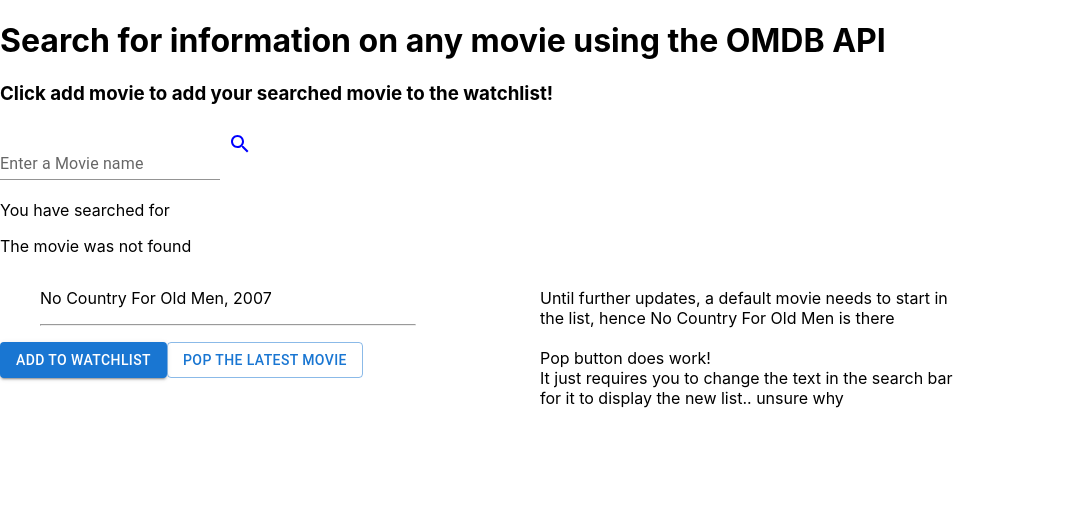
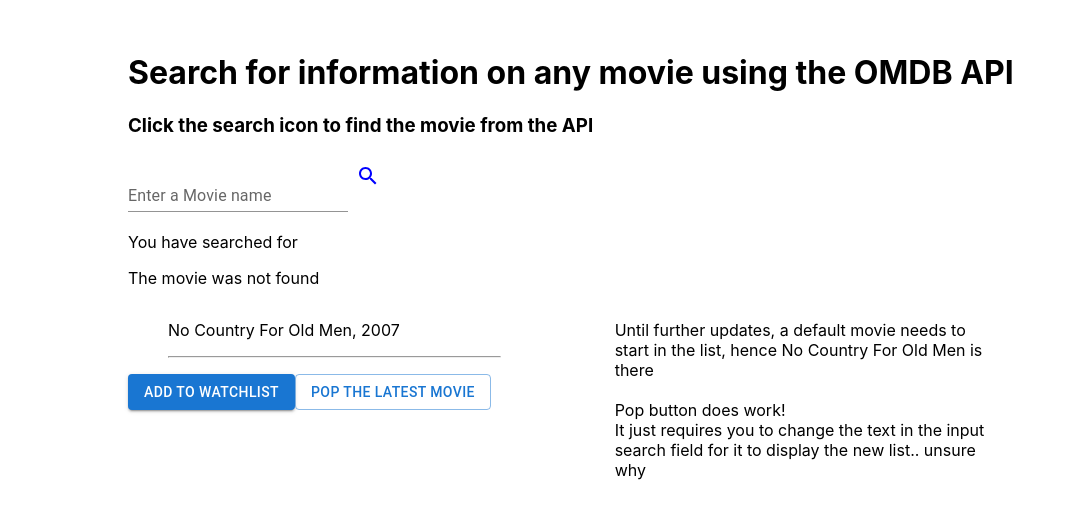
Before and after one commit to leo-wood/Phase-2-Projects, a React (Create React App) app in the folder FrontendProject/my-app/: page / in a window 1280 px wide. Shown: the top 518 px of the page, without its empty margins (0-1075 px from the left). Built offline with nearby package versions, Linux system fonts and the light colour scheme.

Commit message:
Added CSS padding

```diff
--- a/FrontendProject/my-app/src/App.css
+++ b/FrontendProject/my-app/src/App.css
@@ -28,6 +28,17 @@
   color: #61dafb;
 }
 
+#main-body {
+  padding-left: 10vw;
+  padding-top: 2.5vw;
+
+}
+
+#search-results {
+  padding: 1em;
+}
+
+
 @keyframes App-logo-spin {
   from {
     transform: rotate(0deg);
--- a/FrontendProject/my-app/src/App.tsx
+++ b/FrontendProject/my-app/src/App.tsx
@@ -45,13 +45,13 @@ function App() {
 
   return (
 
-    <div>
+    <div id="main-body">
         <h1>
             Search for information on any movie using the OMDB API
         </h1>
 
         <h3>
-          Click add movie to add your searched movie to the watchlist!
+          Click the search icon to find the movie from the API
         </h3>
 
 
@@ -83,13 +83,10 @@ function App() {
 
         <p>You have searched for {movieName}</p>
 
-
-
-
-
           {movieInfo === undefined ? (
             <p>The movie was not found</p>
           ) : (
+            <div id="search-results">
             <p>
               <div>Title: {movieInfo.Title}</div>
               <div>Release: {movieInfo.Year}</div>
@@ -97,6 +94,7 @@ function App() {
               <div>Runtime: {movieInfo.Runtime}</div>
               <div>Genre: {movieInfo.Genre}</div>
             </p>
+            </div>
           )}
 
           <Grid container spacing={2}>
@@ -124,7 +122,7 @@ function App() {
                 <br/>
                 <br/>
                 Pop button does work! <br/>
-                It just requires you to change the text in the search bar for it to display the new list.. unsure why
+                It just requires you to change the text in the input search field for it to display the new list.. unsure why
               </p>
 
             </Grid>
```
